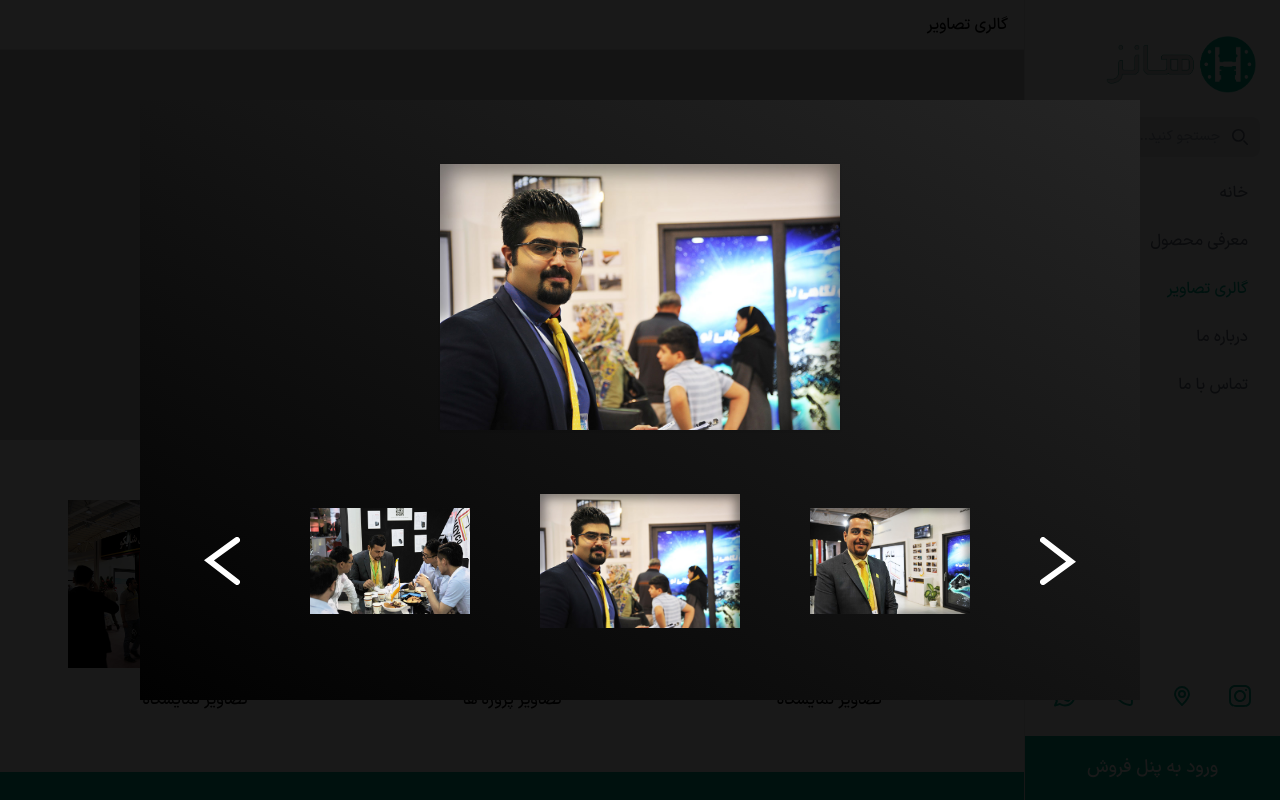
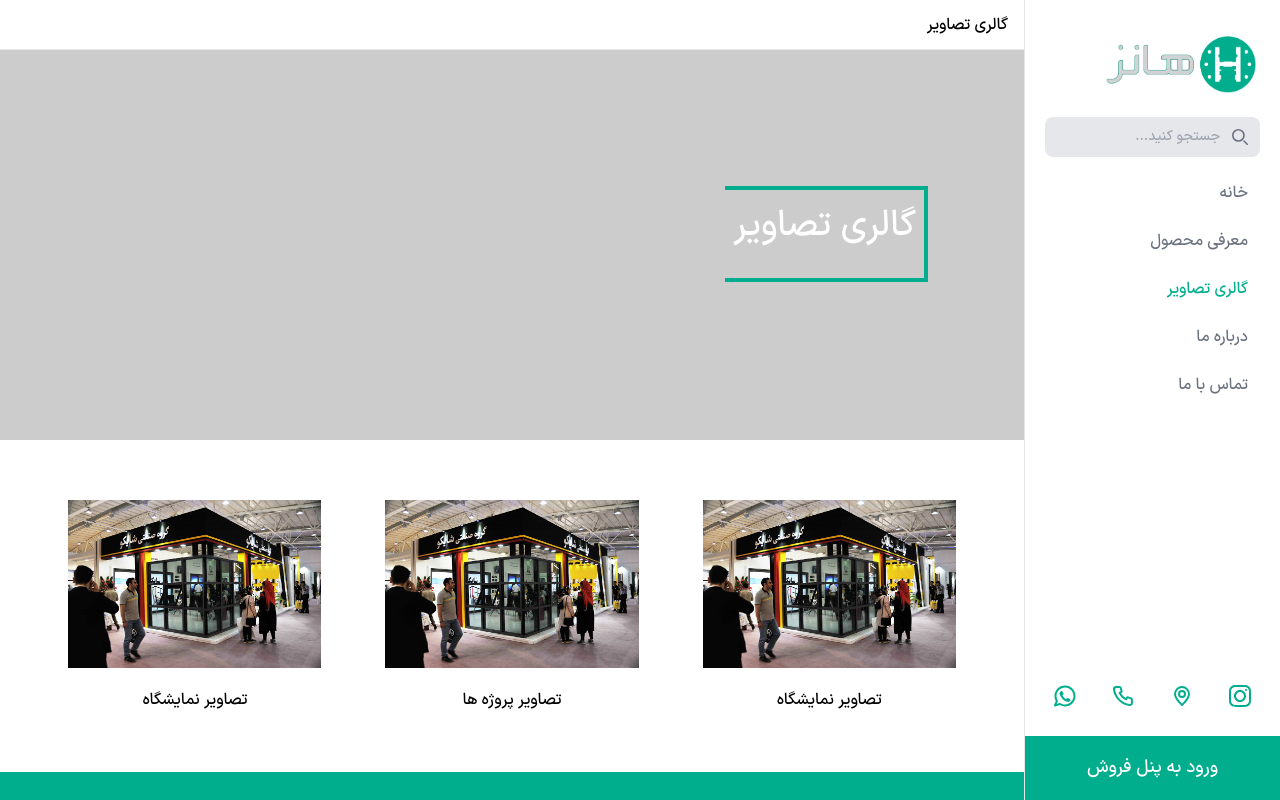
Before and after one commit to zahra-hsb/hanz-, a Next.js app: page /imageGallery in a window 1280 px wide. Shown: the top 800 px of the page. Built offline with nearby package versions, Linux system fonts and the light colour scheme.

Commit message:
image gallery problem fixed

```diff
--- a/src/components/imageGallery/PicturesCategory/index.jsx
+++ b/src/components/imageGallery/PicturesCategory/index.jsx
@@ -6,9 +6,9 @@ import Button from "@/components/globalComponents/Main/button"
 import { useState } from "react"
 
 const PicturesGallery = () => {
-    const [isShow, setShow] = useState(true)
+    const [isShow, setShow] = useState(false)
+    console.log('show: ',isShow)
     function showModal () {
-        console.log('show: ',isShow)
         setShow(true)
     }
     function closeModal () {
@@ -16,21 +16,24 @@ const PicturesGallery = () => {
     }
     return (
         <>
+
             <section className="p-10">
                 <div className="flex items-center justify-center flex-wrap sm:flex-nowrap gap-16 p-5">
                     <div className="group flex flex-col items-center justify-between gap-5 relative cursor-pointer overflow-hidden lg:w-[28%]">
                         <Image src={image1} alt={'hanz'} className="transition duration-300 ease-in-out overflow-hidden hover:scale-105 hover:brightness-50" />
-                        <Button title={'نمایش بیشتر'} url={''} border={'opacity-0 transition-all duration-300 ease-in-out group-hover:opacity-100 border-2 border-white absolute sm:mt-[30%] mt-[28%]'} color={'text-white'} hover={'hover:text-black hover:bg-white'} onClick={showModal} />
+                        <button className='z-50 text-green text-sm lg:text-md px-4 py-1 mt-[100px] rounded-3xl transition-colors opacity-0 transition-all duration-300 ease-in-out group-hover:opacity-100 border-2 border-white absolute sm:mt-[30%] mt-[28%] text-white hover:text-black hover:bg-white' onClick={() => showModal()} >نمایش بیشتر  ←</button>
                         <h3 className="hover:text-green">تصاویر نمایشگاه</h3>
                     </div>
                     <div className="group flex flex-col items-center justify-between gap-5 relative cursor-pointer overflow-hidden lg:w-[28%]">
                         <Image src={image1} alt={'hanz'} className="transition duration-300 ease-in-out overflow-hidden hover:scale-105 hover:brightness-50" />
-                        <Button title={'نمایش بیشتر'} url={''} border={'opacity-0 transition-all duration-300 ease-in-out group-hover:opacity-100 border-2 border-white absolute sm:mt-[30%] mt-[28%]'} color={'text-white'} hover={'hover:text-black hover:bg-white'} onClick={showModal} />
+                        <button className='z-50 text-green text-sm lg:text-md px-4 py-1 mt-[100px] rounded-3xl transition-colors opacity-0 transition-all duration-300 ease-in-out group-hover:opacity-100 border-2 border-white absolute sm:mt-[30%] mt-[28%] text-white hover:text-black hover:bg-white' onClick={() => showModal()} >نمایش بیشتر  ←</button>
+
                         <h3 className="hover:text-green">تصاویر پروژه ها</h3>
                     </div>
                     <div className="group flex flex-col items-center justify-between gap-5 relative cursor-pointer overflow-hidden lg:w-[28%]">
                         <Image src={image1} alt={'hanz'} className="transition duration-300 ease-in-out overflow-hidden hover:scale-105 hover:brightness-50" />
-                        <Button title={'نمایش بیشتر'} url={''} border={'opacity-0 transition-all duration-300 ease-in-out group-hover:opacity-100 border-2 border-white absolute sm:mt-[30%] mt-[28%]'} color={'text-white'} hover={'hover:text-black hover:bg-white'} onClick={showModal} />
+                        <button className='z-50 text-green text-sm lg:text-md px-4 py-1 mt-[100px] rounded-3xl transition-colors opacity-0 transition-all duration-300 ease-in-out group-hover:opacity-100 border-2 border-white absolute sm:mt-[30%] mt-[28%] text-white hover:text-black hover:bg-white' onClick={() => showModal()} >نمایش بیشتر  ←</button>
+
                         <h3 className="hover:text-green">تصاویر نمایشگاه</h3>
                     </div>
                 </div>
```
